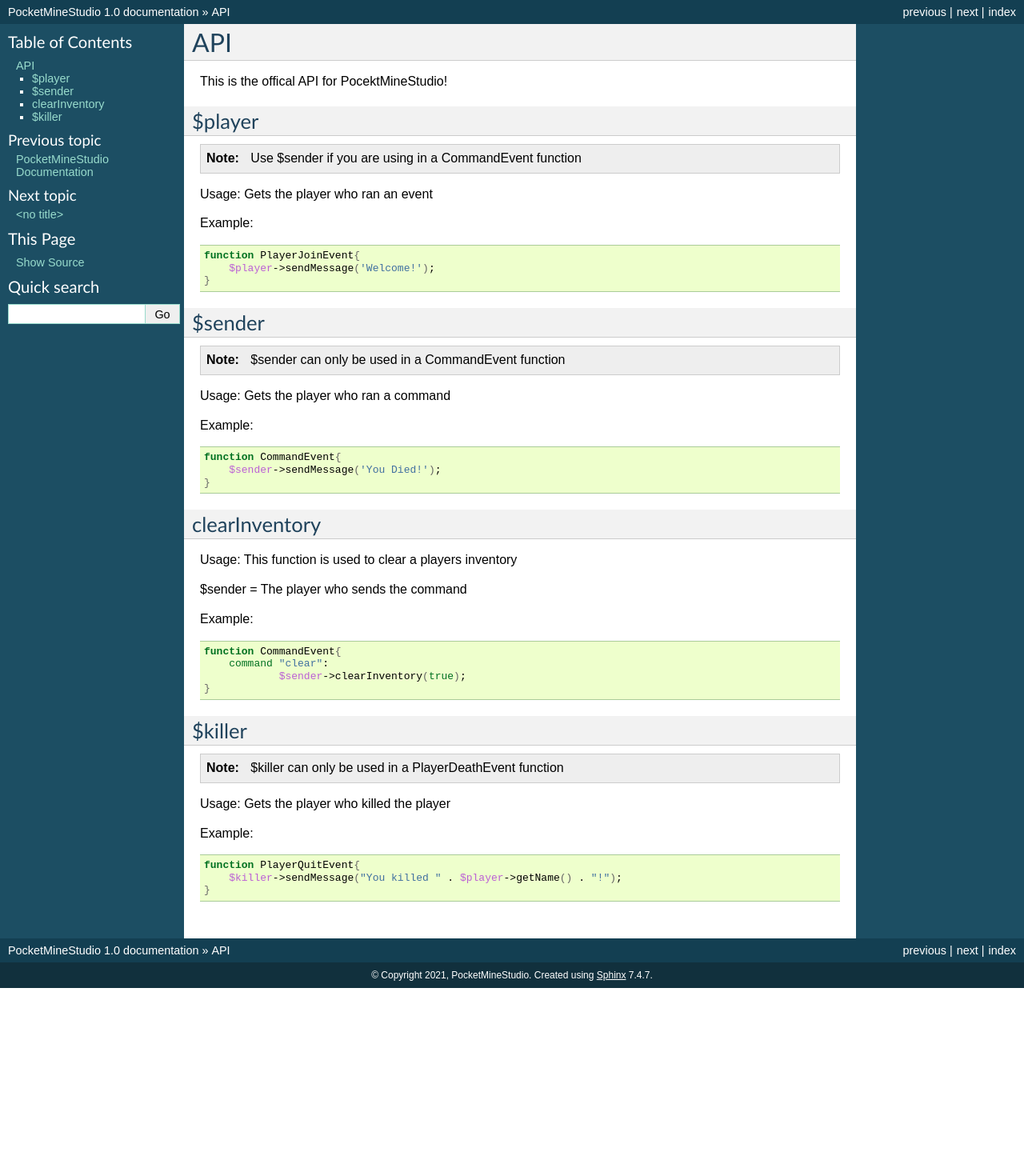
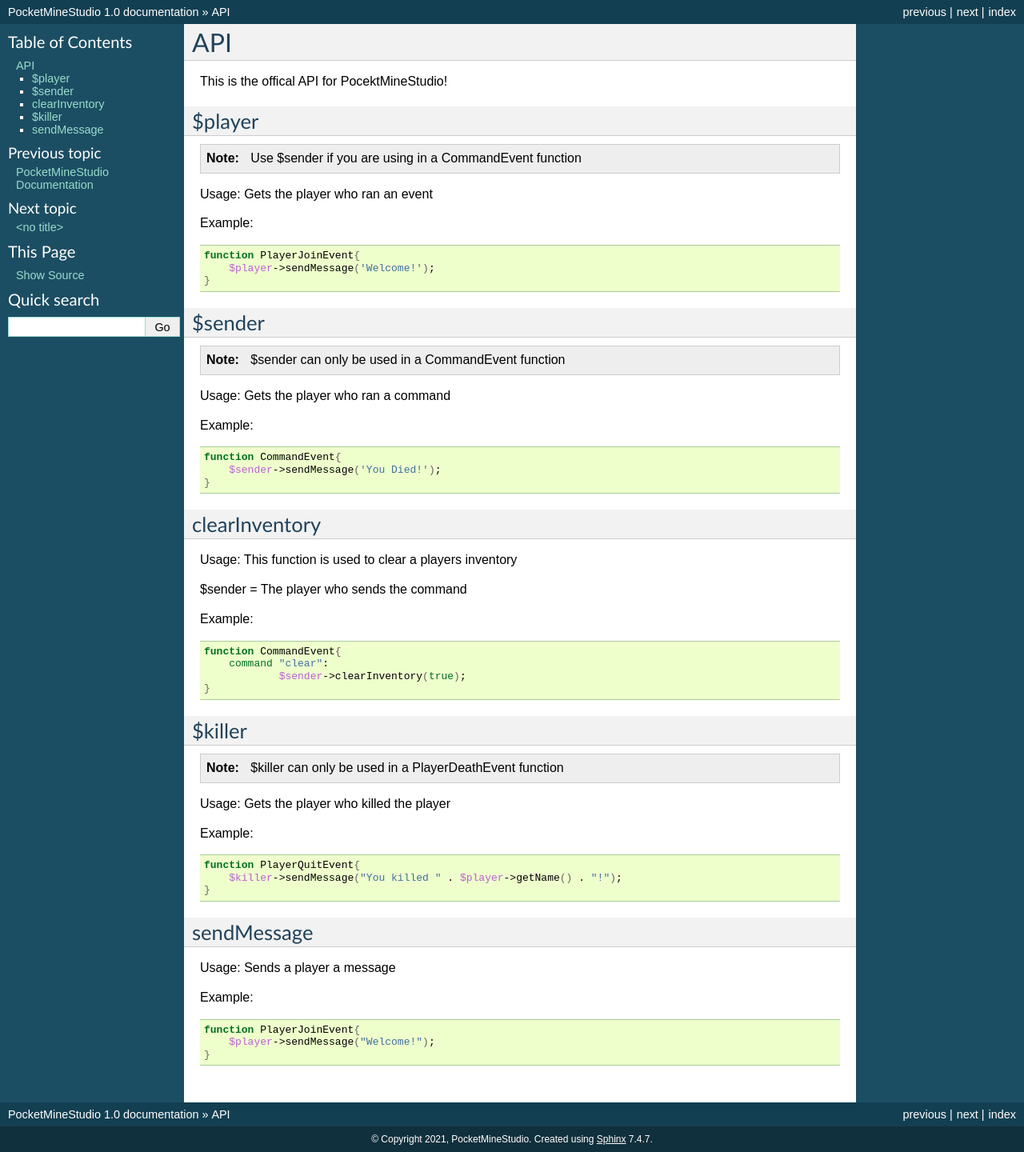
Before and after one commit to ElectroGamesDev/PocketMineStudioDocs, a Sphinx documentation site: the page built from docs/api.rst, in a window 1280 px wide. Shown: the whole page at 80% size. Built offline with Sphinx 7.4.7, drawn with Linux system fonts in a browser that asks for light colours; before the commit the page ends 1235 px from its top, so only the background shows below that.

Commit message:
Update api.rst

```diff
--- a/docs/api.rst
+++ b/docs/api.rst
@@ -70,3 +70,16 @@
   function PlayerQuitEvent{
       $killer->sendMessage("You killed " . $player->getName() . "!");
   }
+
+sendMessage
+-------
+
+Usage: Sends a player a message
+
+Example:
+
+.. code-block:: sh
+
+  function PlayerJoinEvent{
+      $player->sendMessage("Welcome!");
+  }
```
